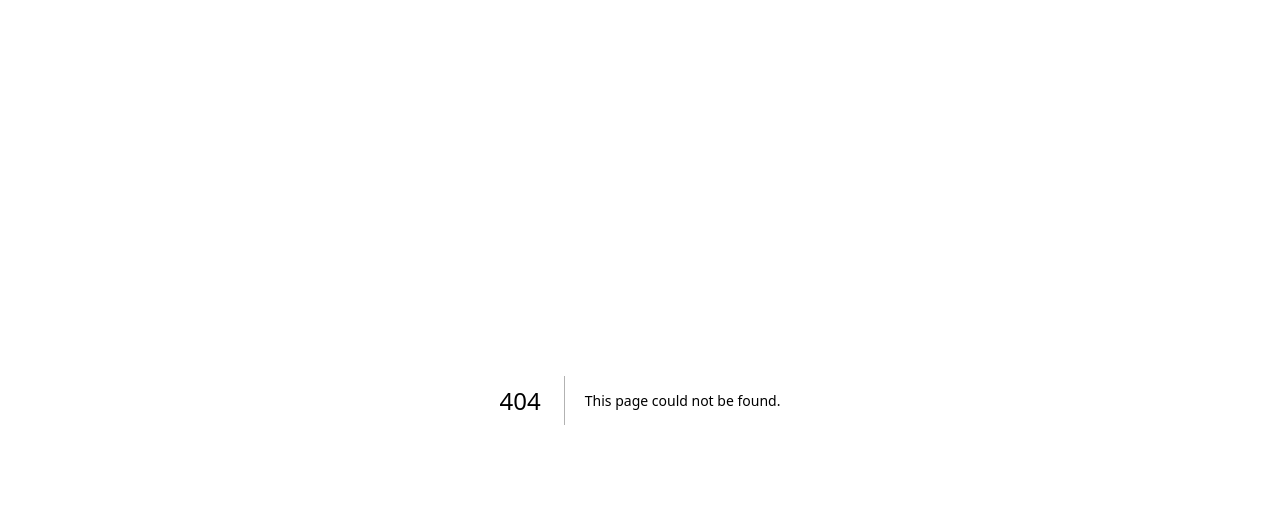
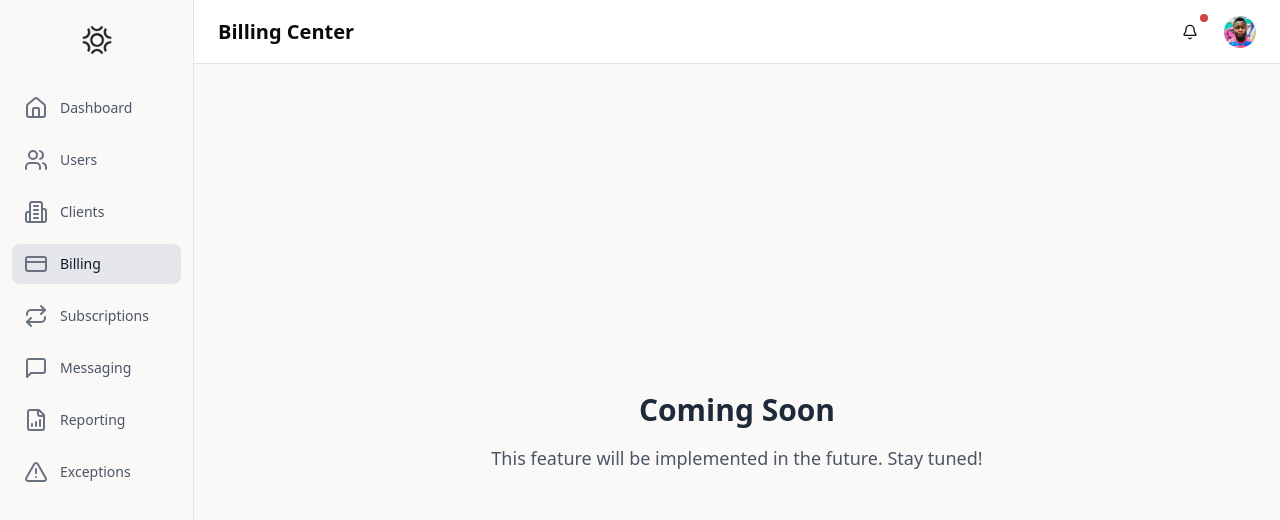
Before and after one commit to TR1R0G/nexus-dashboard, a Next.js app: page /admin/billing in a window 1280 px wide. Before the commit this address had no page. Shown: the top 520 px of the page. Built offline with nearby package versions, Linux system fonts and the light colour scheme.

Commit message:
Implement not found and empty pages

```diff
--- /dev/null
+++ b/app/admin/[...catchall]/page.tsx
@@ -0,0 +1,6 @@
+import { notFound } from "next/navigation";
+
+export default function CatchAll() {
+  notFound();
+  return null;
+}
--- /dev/null
+++ b/app/admin/billing/page.tsx
@@ -0,0 +1,3 @@
+import FutureImplementation from "@/components/future-implementation";
+
+export default FutureImplementation;
--- /dev/null
+++ b/app/admin/messaging/page.tsx
@@ -0,0 +1,3 @@
+import FutureImplementation from "@/components/future-implementation";
+
+export default FutureImplementation;
--- /dev/null
+++ b/app/admin/not-found.tsx
@@ -0,0 +1,10 @@
+export default function NotFound() {
+  return (
+    <div className="flex flex-col items-center justify-center h-full w-full">
+      <h1 className="text-3xl font-bold mb-4">404 - Page Not Found</h1>
+      <p className="text-gray-600">
+        The page you are looking for does not exist.
+      </p>
+    </div>
+  );
+}
--- /dev/null
+++ b/app/admin/reporting/page.tsx
@@ -0,0 +1,3 @@
+import FutureImplementation from "@/components/future-implementation";
+
+export default FutureImplementation;
--- /dev/null
+++ b/app/client/[...catchall]/page.tsx
@@ -0,0 +1,6 @@
+import { notFound } from "next/navigation";
+
+export default function CatchAll() {
+  notFound();
+  return null;
+}
--- /dev/null
+++ b/app/client/exceptions/page.tsx
@@ -0,0 +1,3 @@
+import FutureImplementation from "@/components/future-implementation";
+
+export default FutureImplementation;
--- /dev/null
+++ b/app/client/messaging/page.tsx
@@ -0,0 +1,3 @@
+import FutureImplementation from "@/components/future-implementation";
+
+export default FutureImplementation;
--- /dev/null
+++ b/app/client/not-found.tsx
@@ -0,0 +1,10 @@
+export default function NotFound() {
+  return (
+    <div className="flex flex-col items-center justify-center h-full w-full">
+      <h1 className="text-3xl font-bold mb-4">404 - Page Not Found</h1>
+      <p className="text-gray-600">
+        The page you are looking for does not exist.
+      </p>
+    </div>
+  );
+}
--- /dev/null
+++ b/app/client/users/page.tsx
@@ -0,0 +1,3 @@
+import FutureImplementation from "@/components/future-implementation";
+
+export default FutureImplementation;
--- /dev/null
+++ b/components/future-implementation.tsx
@@ -0,0 +1,10 @@
+export default function FutureImplementation() {
+  return (
+    <div className="flex flex-col items-center justify-center h-full w-full">
+      <h1 className="text-3xl font-bold mb-4 text-gray-800">Coming Soon</h1>
+      <p className="text-lg text-gray-600">
+        This feature will be implemented in the future. Stay tuned!
+      </p>
+    </div>
+  );
+}
```
